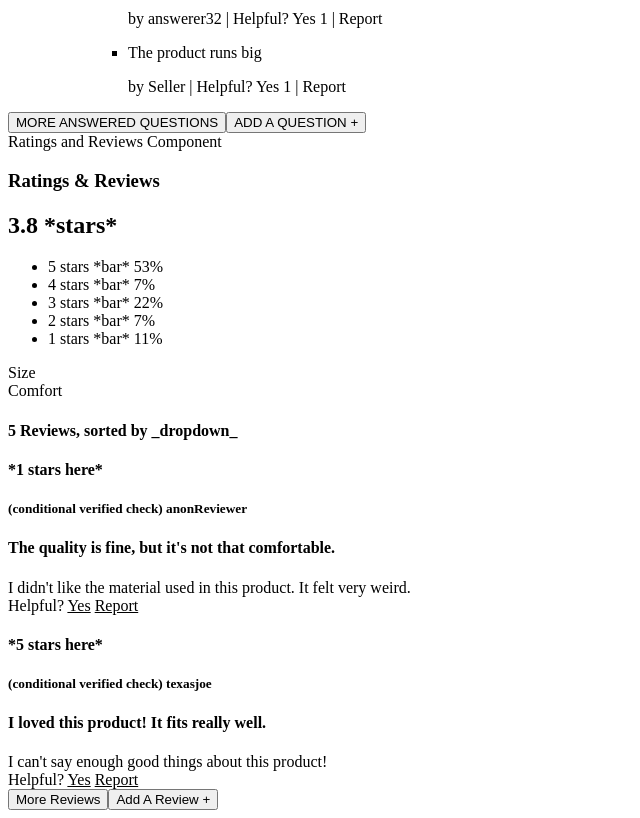
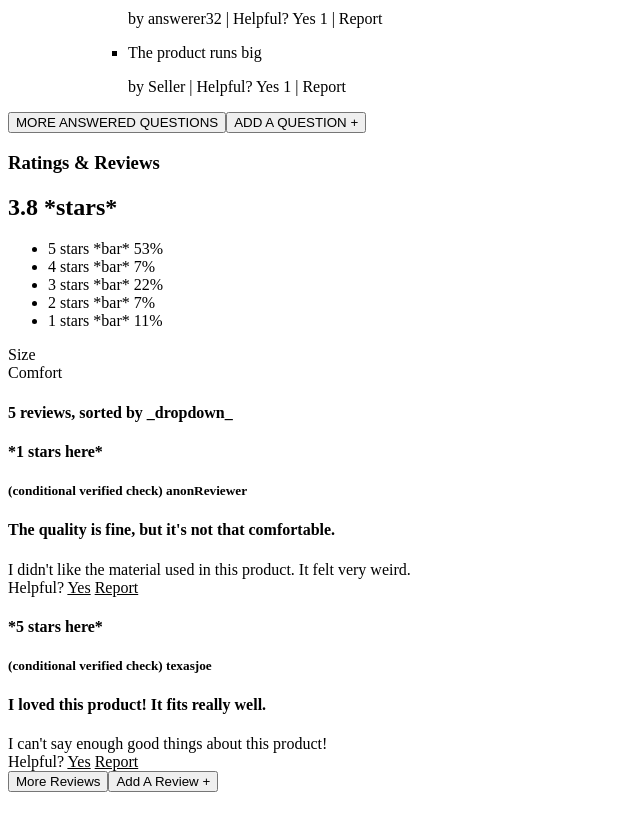
Before and after one commit to Ari-Design/Modern-Shopping-Site, a React app: page / in a window 1280 px wide. Shown: the part 1280-2098 px from the top of the page, without its empty margins (0-640 px from the left). Built offline with nearby package versions, Linux system fonts and the light colour scheme; the HTML template or start-up script is replaced by a standard one.

Commit message:
Minor changes

```diff
--- a/client/src/App.jsx
+++ b/client/src/App.jsx
@@ -44,7 +44,6 @@ class App extends React.Component {
           />
         </div>
         <div>
-          Ratings and Reviews Component
           <ReviewsList currentProductId={this.state.currentProductId} reviewData={this.state.reviewData} reviewMeta={this.state.reviewMeta} />
         </div>
       </div>
--- a/client/src/Reviews/ReviewsList.jsx
+++ b/client/src/Reviews/ReviewsList.jsx
@@ -41,7 +41,7 @@ class ReviewsList extends React.Component{
           <RatingsBreakdown metaReviews={this.state.metaReviews}/>
         </div>
         <div className="reviews_list">
-          <h4>{this.state.count} Reviews, sorted by _dropdown_</h4>
+          <h4>{this.state.count} reviews, sorted by _dropdown_</h4>
         {this.state.reviewsToDisplay.map((review) => {
           return <ReviewTile key={review.review_id} review={review}/>
         })}
```
